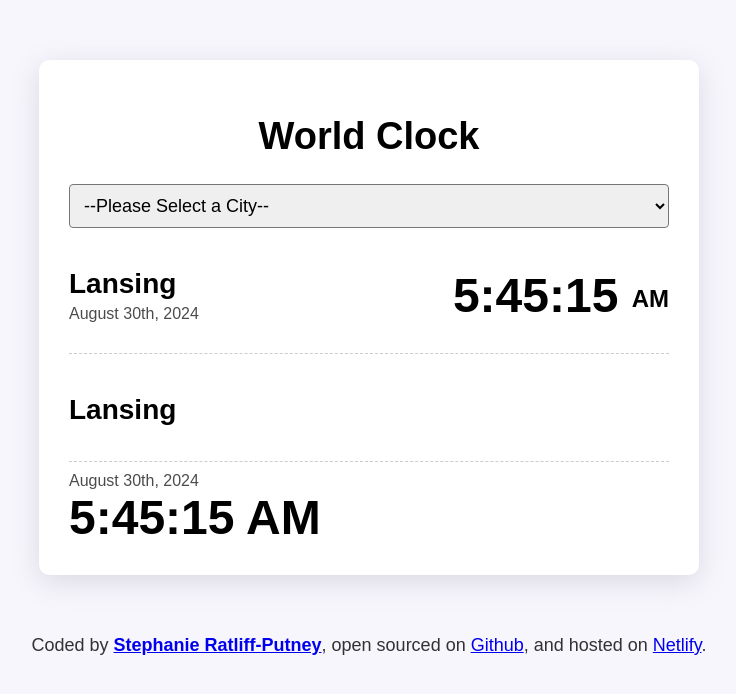
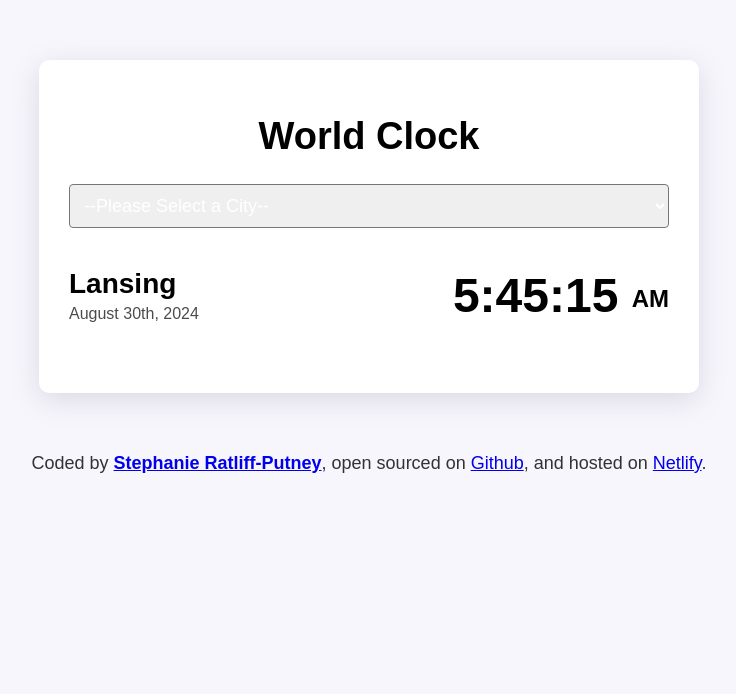
Before and after one commit to MutableSpectre/srp-world-clock-project, a website built with Parcel: page index.html in a window 1280 px wide. Shown: the whole page, without its empty margins (271-1007 px from the left). Built offline with nearby package versions, Linux system fonts and the light colour scheme.

Commit message:
Tweaks to CSS Select and HTML

```diff
--- a/CSS/style.css
+++ b/CSS/style.css
@@ -17,6 +17,7 @@ h2 {
 
 select {
     border-radius: 4px;
+    color: white;
     display: block;
     font-size: 18px;
     padding: 10px;
--- a/index.html
+++ b/index.html
@@ -22,12 +22,6 @@
             </div>
         <div class="time">5:45:15 <small>AM</small></div>
         </div>
-        <div class="city">
-            <h2>Lansing</h2>
-        </div>
-        <div class="date">August 30th, 2024</div>
-        <div class="time">5:45:15 AM</div>
-    </div>
     </div>
 
         <Footer>Coded by <a href="https://github.com/MutableSpectre" target="_blank"><strong>Stephanie Ratliff-Putney</strong></a>,
```
